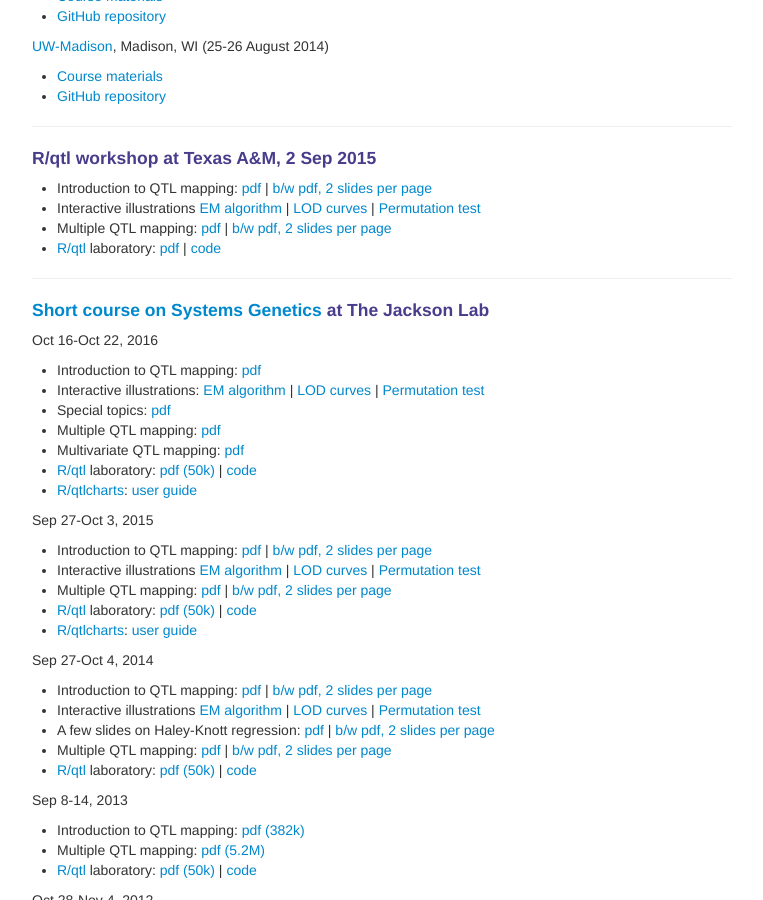
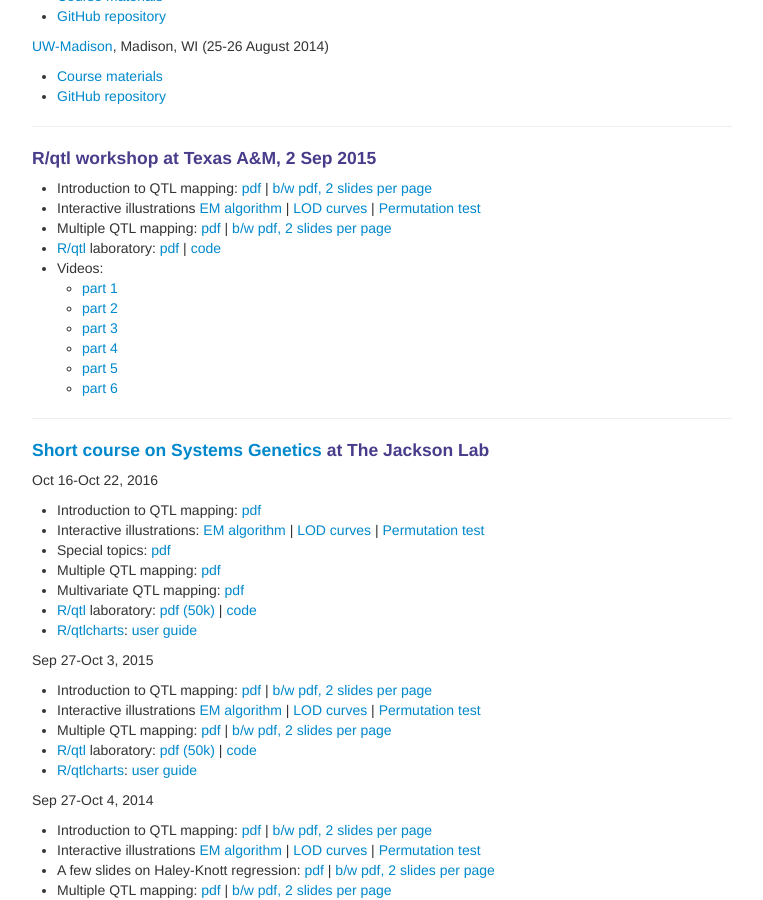
Before and after one commit to kbroman/kbroman.github.io, a Jekyll site: the page built from pages/teaching.md, in a window 1280 px wide and 900 px high, scrolled down 2308 px. Shown: the whole window, without its empty margins (258-1021 px from the left). Built offline with Jekyll 4.4.1, drawn with Linux system fonts in a browser that asks for light colours.

Commit message:
link to some videos in pages/talks and pages/teaching

```diff
--- a/pages/teaching.md
+++ b/pages/teaching.md
@@ -208,6 +208,13 @@ Madison, WI (25-26 August 2014)
 - [R/qtl](https://rqtl.org) laboratory:
   [pdf](https://www.biostat.wisc.edu/~kbroman/teaching/misc/Texas/rqtltour2.pdf)
   | [code](https://www.biostat.wisc.edu/~kbroman/teaching/misc/Texas/rqtltour2.R)
+- Videos:
+  - [part 1](https://www.youtube.com/watch?v=Wj_qKKGNMU8)
+  - [part 2](https://www.youtube.com/watch?v=fQln3rjdxhU)
+  - [part 3](https://www.youtube.com/watch?v=cwg_NzMecPQ)
+  - [part 4](https://www.youtube.com/watch?v=F4WJyQwhdUw)
+  - [part 5](https://www.youtube.com/watch?v=8UAGZ6Z89Iw)
+  - [part 6](https://www.youtube.com/watch?v=SE0PQym0o7A)
 
 
 ---
```
Also changed, not shown: other parts of pages/teaching.md (+1 -0 lines), pages/talks.md (+2 -1 lines).
